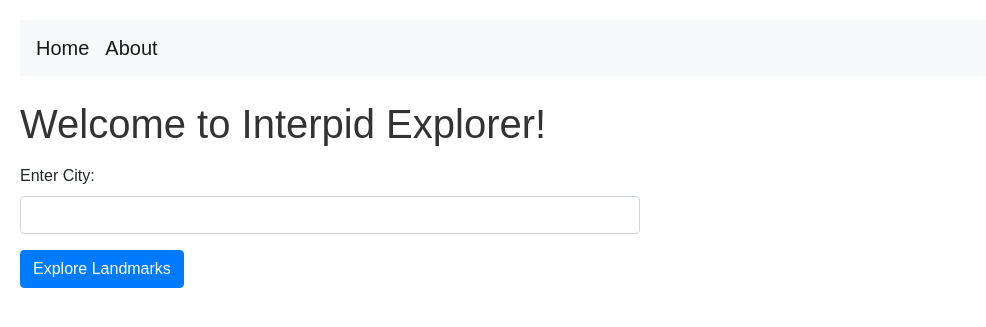
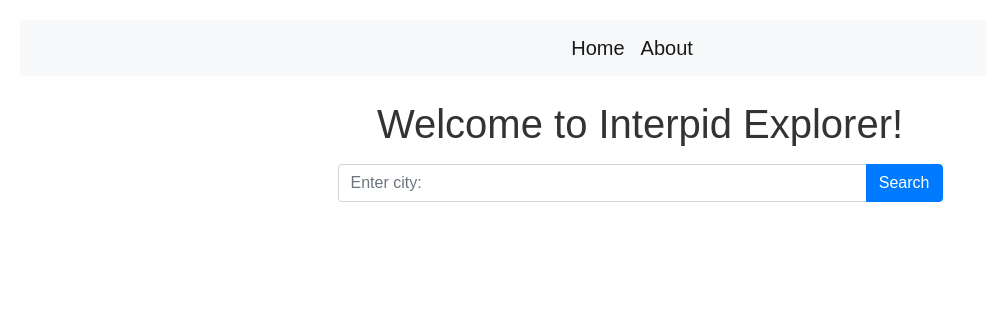
Before and after one commit to JamieLeeNZ/Intrepid-Explorer, a Flask app: page / in a window 1280 px wide. Shown: the top 327 px of the page, without its empty margins (0-986 px from the left). Run offline with Flask 3, Linux system fonts and the light colour scheme; some libraries are stand-ins or nearby versions.

Commit message:
style: centred all current elements

```diff
--- a/templates/_navbar.html
+++ b/templates/_navbar.html
@@ -1,13 +1,7 @@
 <!-- templates/_navbar.html -->
 <nav class="navbar navbar-expand-lg navbar-light bg-light">
-  <a class="navbar-brand" href="{{ url_for('index') }}">Home</a>
-  <a class="navbar-brand" href="{{ url_for('about') }}">About</a>
-  <button class="navbar-toggler" type="button" data-toggle="collapse" data-target="#navbarNav" aria-controls="navbarNav" aria-expanded="false" aria-label="Toggle navigation">
-      <span class="navbar-toggler-icon"></span>
-  </button>
-  <div class="collapse navbar-collapse" id="navbarNav">
-      <ul class="navbar-nav ml-auto">
-          <!-- Add more navigation links here -->
-      </ul>
-  </div>
+    <div class="collapse navbar-collapse d-flex justify-content-center" id="navbarNav">
+        <a class="navbar-brand" href="{{ url_for('index') }}">Home</a>
+        <a class="navbar-brand" href="{{ url_for('about') }}">About</a>
+    </div>
 </nav>
--- a/templates/_search.html
+++ b/templates/_search.html
@@ -1,8 +1,13 @@
 <!-- templates/_search.html -->
 <form action="/landmarks" method="post" class="mt-3">
-  <div class="form-group">
-      <label for="city">Enter City:</label>
-      <input type="text" class="form-control col-md-6" id="city" name="city" required>
+  <div class="row justify-content-center">
+      <div class="col-md-6">
+          <div class="input-group">
+              <input type="text" class="form-control" placeholder="Enter city:" id="city" name="city" required>
+              <div class="input-group-append">
+                  <button type="submit" class="btn btn-primary">Search</button>
+              </div>
+          </div>
+      </div>
   </div>
-  <button type="submit" class="btn btn-primary">Explore Landmarks</button>
 </form>
--- a/templates/about.html
+++ b/templates/about.html
@@ -3,6 +3,6 @@
 {% extends 'base.html' %}
 
 {% block content %}
-    <h1 class="mt-4">About!</h1>
-    <p class="mt-3">This is a simple web app that allows you to explore landmarks in a city.</p>
+    <h1 class="mt-4 mx-auto text-center">About!</h1>
+    <p class="mt-3 mx-auto text-center">This is a simple web app that allows you to explore landmarks in a city.</p>
 {% endblock %}
--- a/templates/index.html
+++ b/templates/index.html
@@ -2,9 +2,7 @@
 
 {% extends 'base.html' %}
 
-{% block title %}Landmark Explorer{% endblock %}
-
 {% block content %}
-    <h1 class="mt-4">Welcome to Interpid Explorer!</h1>
+    <h1 class="mt-4 text-center">Welcome to Interpid Explorer!</h1>
     {% include '_search.html' %}
 {% endblock %}
```
Also changed, not shown: templates/results.html (+3 -5 lines).
